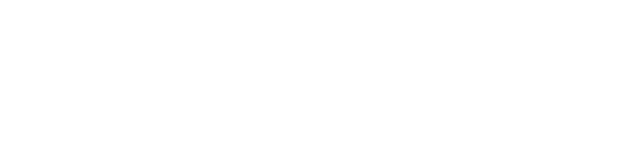
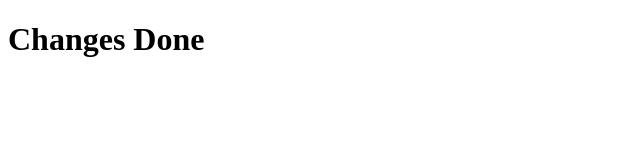
Before and after one commit to AnnieOchoa/Aspirantes-mir-ejercicioi-3, a plain HTML site: page index.html in a window 1280 px wide. Shown: the whole page, without its empty margins (0-640 px from the left). Drawn offline with Linux system fonts and the light colour scheme.

Commit message:
Cambios en la rama develop

```diff
--- a/index.html
+++ b/index.html
@@ -8,5 +8,7 @@
 </head>
 <body>
 
+    <h1>Changes Done</h1>
+
 </body>
 </html>
```
Also changed, not shown: 1 other file.
